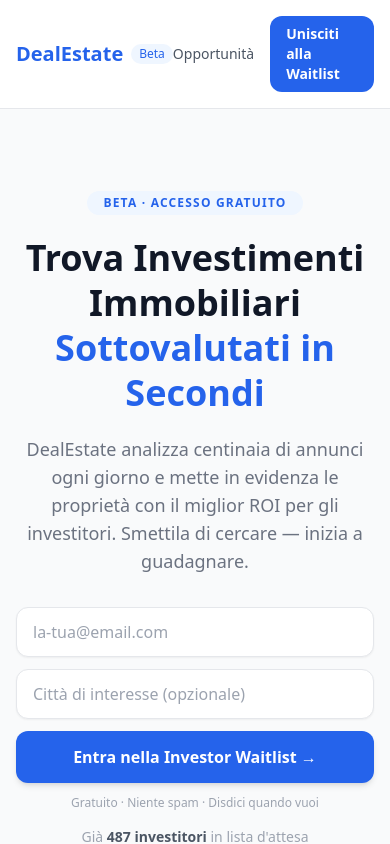
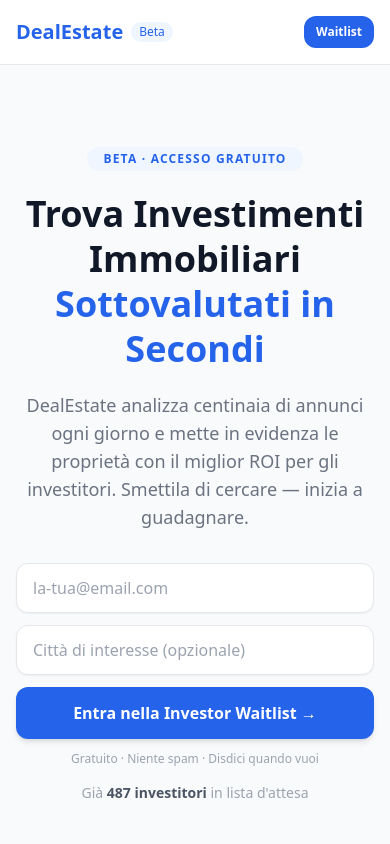
Before and after one commit to MrFeral99/roi-finder, a Next.js app: page / in a window 390 px wide. Shown: the top 844 px of the page. Built offline with nearby package versions, Linux system fonts and the light colour scheme; no server answers; the database is empty.

Commit message:
Fix mobile overflow: compact header nav, remove shrink-0 on deal stats, add overflow-x-hidden

```diff
--- a/app/globals.css
+++ b/app/globals.css
@@ -4,6 +4,6 @@
 
 @layer base {
   body {
-    @apply bg-gray-50 text-gray-900 antialiased;
+    @apply bg-gray-50 text-gray-900 antialiased overflow-x-hidden;
   }
 }
--- a/app/layout.tsx
+++ b/app/layout.tsx
@@ -18,15 +18,16 @@
                 Beta
               </span>
             </a>
-            <nav className="flex items-center gap-4">
-              <a href="/properties" className="text-sm text-gray-600 transition hover:text-gray-900">
+            <nav className="flex items-center gap-3">
+              <a href="/properties" className="hidden text-sm text-gray-600 transition hover:text-gray-900 sm:block">
                 Opportunità
               </a>
               <a
                 href="/#waitlist"
-                className="rounded-xl bg-blue-600 px-4 py-2 text-sm font-semibold text-white transition hover:bg-blue-700"
+                className="rounded-xl bg-blue-600 px-3 py-2 text-xs font-semibold text-white transition hover:bg-blue-700 sm:px-4 sm:text-sm"
               >
-                Unisciti alla Waitlist
+                <span className="sm:hidden">Waitlist</span>
+                <span className="hidden sm:inline">Unisciti alla Waitlist</span>
               </a>
             </nav>
           </div>
--- a/app/page.tsx
+++ b/app/page.tsx
@@ -108,7 +108,7 @@
                 </div>
               </div>
 
-              <div className="grid shrink-0 grid-cols-3 gap-4 sm:text-right">
+              <div className="grid grid-cols-3 gap-4 sm:shrink-0 sm:text-right">
                 <Stat label="Prezzo" value={`€${dealOfWeek.price.toLocaleString('it-IT')}`} />
                 <Stat
                   label="ROI"
```
